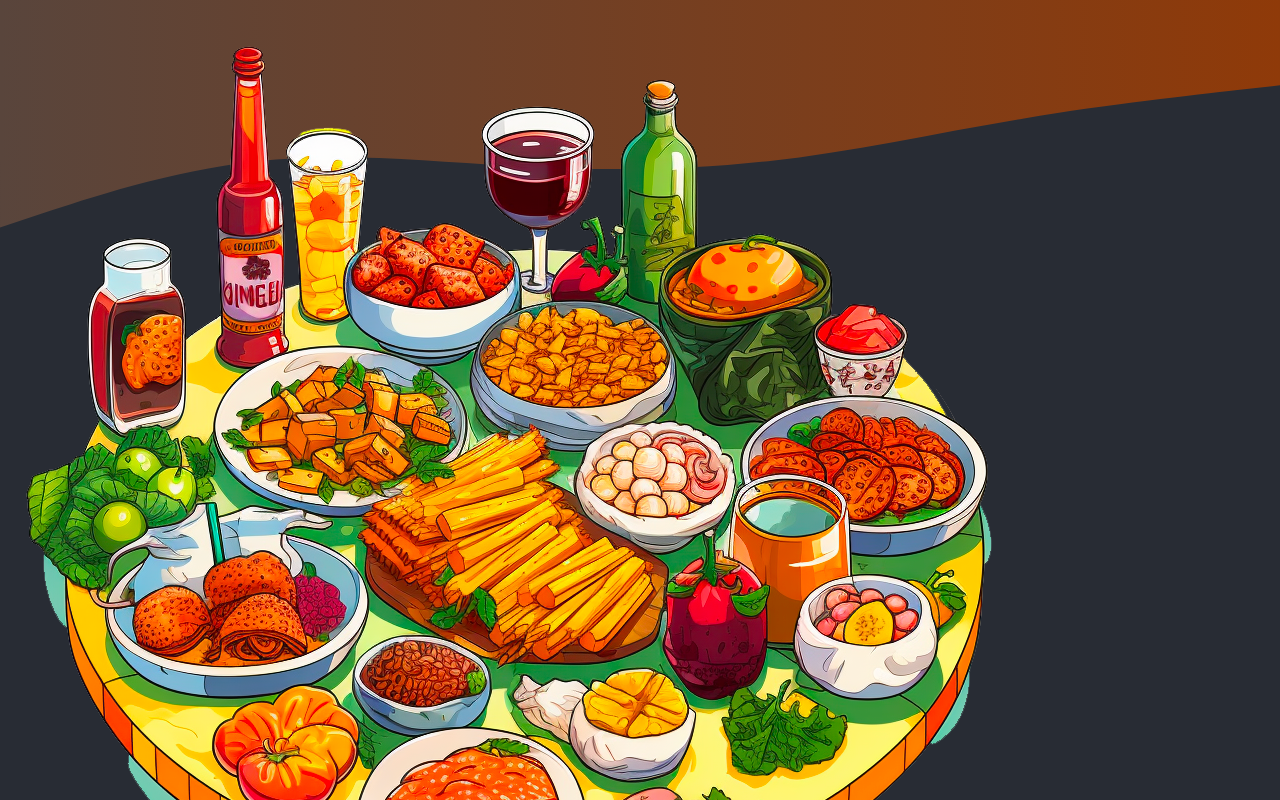
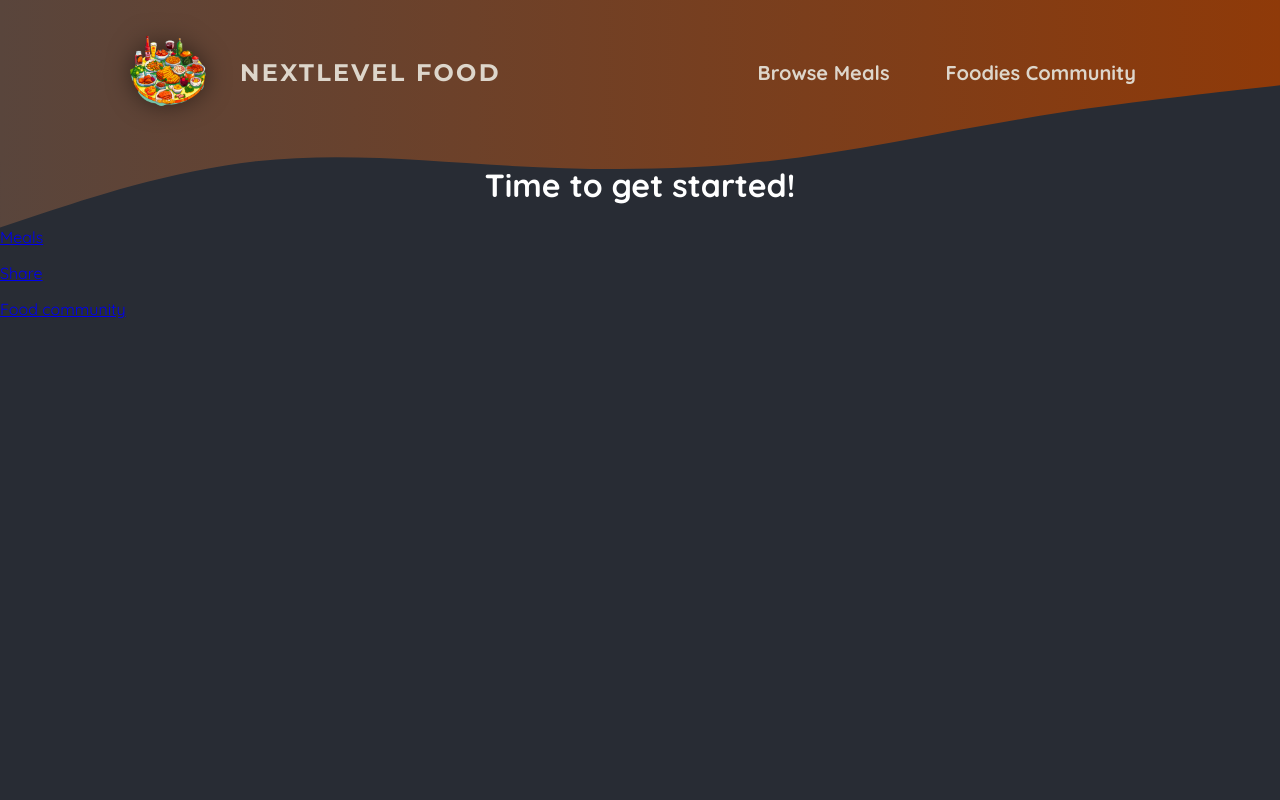
Before and after one commit to dasha12345-s/NextJSFoodApp, a Next.js app: page / in a window 1280 px wide. Shown: the top 800 px of the page. Built offline with nearby package versions, Linux system fonts and the light colour scheme.

Commit message:
Styling NextJS Project: Your Options & Using CSS Modules

```diff
--- a/components/main-header.js
+++ b/components/main-header.js
@@ -1,14 +1,16 @@
 import Link from "next/link";
-import logoImg from '@/assets/logo.png'
+import logoImg from '@/assets/logo.png';
+import classes from './main-header.module.css';
 
 export default function MainHeader(){
-  return <header>
-    <Link href='/'>
+  return(
+    <header className={classes.header}>
+    <Link className={classes.logo} href='/'>
       <img src={logoImg.src} alt='A plate with food'/>
       NextLevel Food
     </Link>
 
-    <nav>
+    <nav className={classes.nav}>
       <ul>
         <li>
           <Link href='/meals'> Browse Meals </Link>
@@ -19,4 +21,5 @@
       </ul>
     </nav>
   </header>
+  )
 }
--- /dev/null
+++ b/components/main-header.module.css
@@ -0,0 +1,67 @@
+.header {
+  display: flex;
+  justify-content: space-between;
+  align-items: center;
+  padding: 2rem 1rem;
+}
+
+@media (min-width: 768px) {
+  .header {
+    padding: 2rem 10%;
+  }
+}
+
+.nav ul {
+  list-style: none;
+  margin: 0;
+  padding: 0;
+  display: flex;
+  gap: 1.5rem;
+  /* font-family: 'Montserrat', sans-serif; */
+  font-size: 1.25rem;
+}
+
+.nav a {
+  text-decoration: none;
+  color: #ddd6cb;
+  font-weight: bold;
+  padding: 0.5rem 1rem;
+  border-radius: 0.5rem;
+}
+
+.nav a:hover,
+.nav a:active {
+  background: linear-gradient(90deg, #ff8a05, #f9b331);
+  background-clip: text;
+  -webkit-background-clip: text;
+  -webkit-text-fill-color: transparent;
+  text-shadow: 0 0 18px rgba(248, 190, 42, 0.8);
+}
+
+.active {
+  background: linear-gradient(90deg, #ff8a05, #f9b331);
+  background-clip: text;
+  -webkit-background-clip: text;
+  -webkit-text-fill-color: transparent;
+}
+
+.logo {
+  display: flex;
+  align-items: center;
+  justify-content: center;
+  gap: 2rem;
+  text-decoration: none;
+  color: #ddd6cb;
+  font-weight: bold;
+  font-family: 'Montserrat', sans-serif;
+  letter-spacing: 0.15rem;
+  text-transform: uppercase;
+  font-size: 1.5rem;
+}
+
+.logo img {
+  width: 5rem;
+  height: 5rem;
+  object-fit: contain;
+  filter: drop-shadow(0 0 0.75rem rgba(0, 0, 0, 0.5));
+}
```
